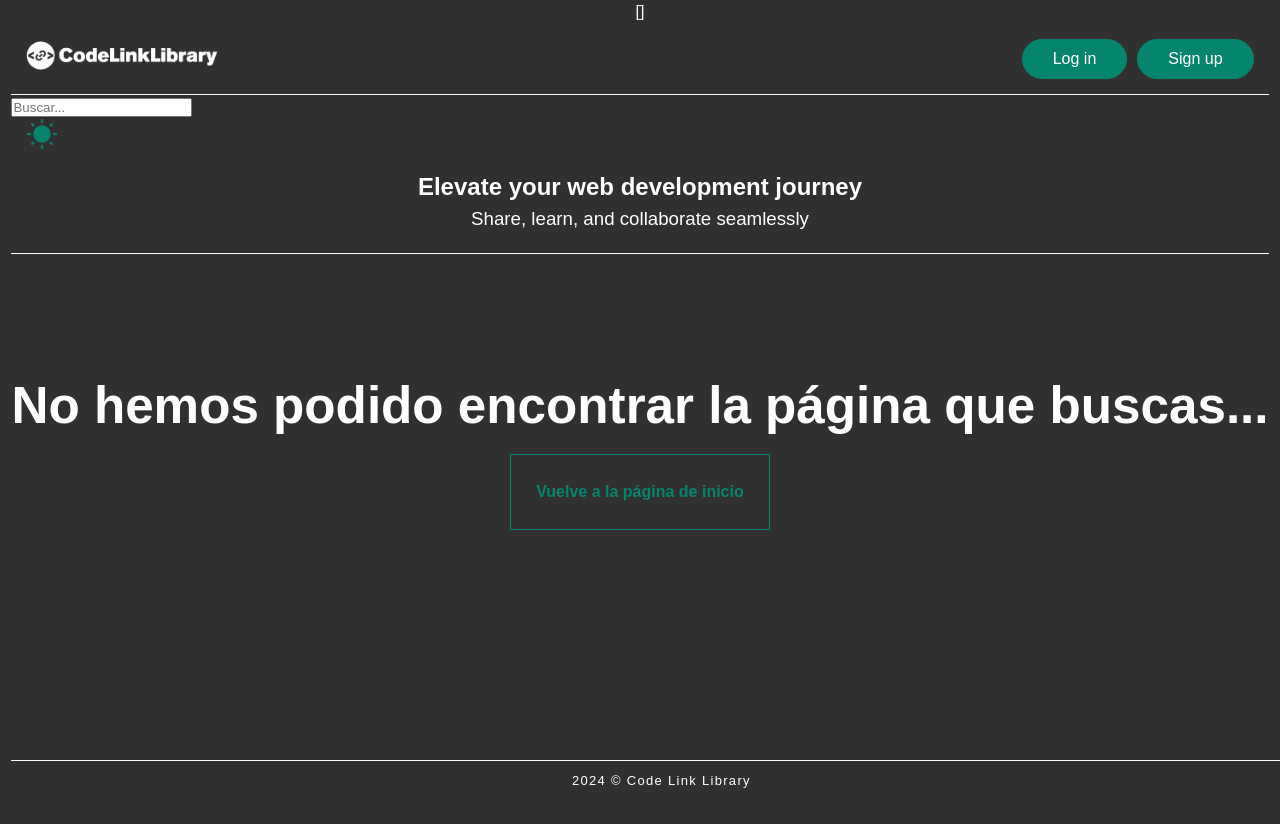
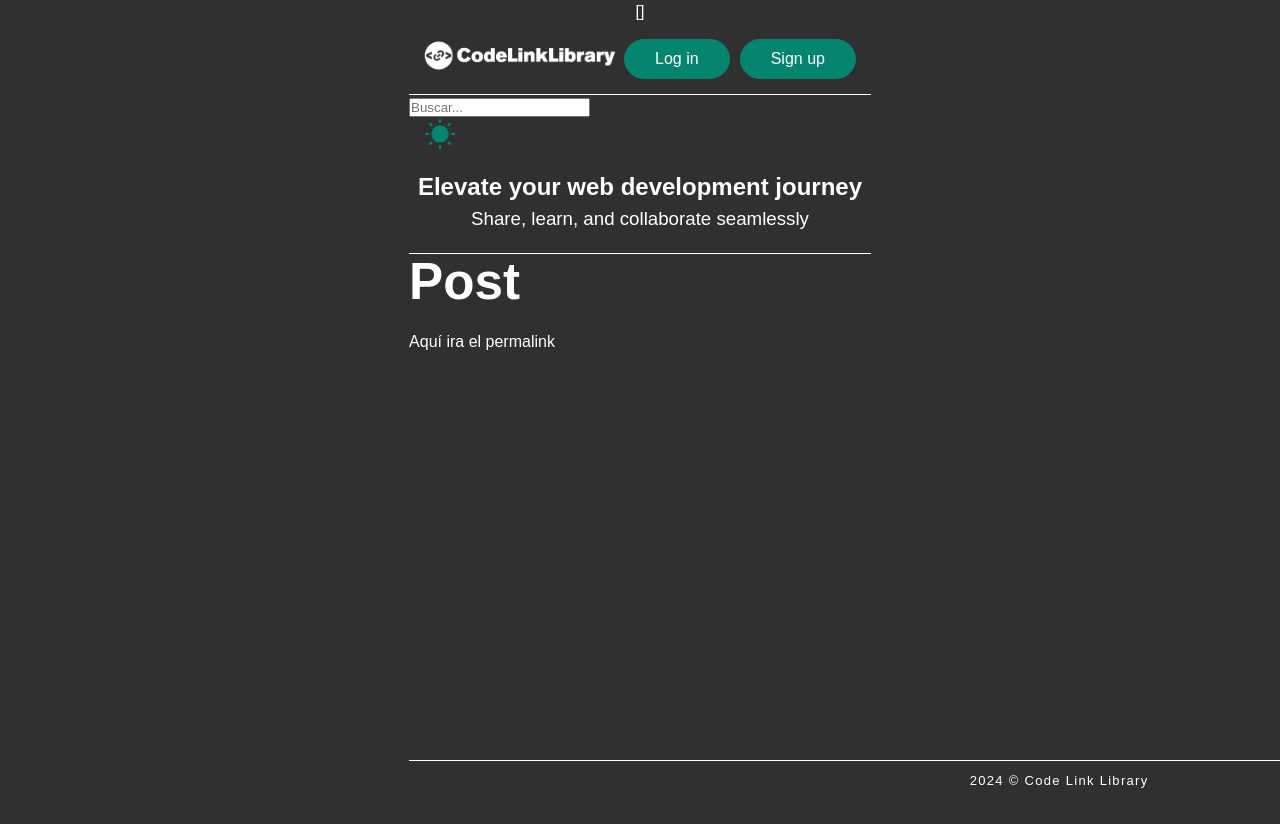
Before and after one commit to helenartola/codeLinkLibraryFront, a React (Vite) app: page /profile in a window 1280 px wide. Built offline with nearby package versions, Linux system fonts and the light colour scheme.

Commit message:
anadimos ProfilePage

```diff
--- a/src/App.jsx
+++ b/src/App.jsx
@@ -9,6 +9,7 @@ import RegisterPage from "./pages/registerpage/RegisterPage";
 import LoginPage from "./pages/loginpage/LoginPage";
 import PostPage from "./pages/postpage/PostPage";
 import NotFoundPage from "./pages/notfoundpage/NotFoundPage";
+import ProfilePage from "./pages/profilepage/ProfilePage";
 
 function App() {
   // Datos para la búsqueda
@@ -34,6 +35,7 @@ function App() {
           <Route path="/registro" element={<RegisterPage />} />
           <Route path="/login" element={<LoginPage />} />
           <Route path="/post/:id" element={<PostPage />} />
+          <Route path="/profile" element={<ProfilePage />} />
           <Route path="*" element={<NotFoundPage />} />
         </Routes>
         <Footer />
--- /dev/null
+++ b/src/pages/profilepage/ProfilePage.jsx
@@ -0,0 +1,10 @@
+const ProfilePage = () => {
+    return (
+      <section>
+        <h1>Post</h1>
+        <p>Aquí ira el permalink</p>
+      </section>
+    );
+  };
+
+  export default ProfilePage;
--- a/src/pages/registerpage/RegisterPage.jsx
+++ b/src/pages/registerpage/RegisterPage.jsx
@@ -2,7 +2,7 @@ import { useState } from 'react'
 import { Navigate } from 'react-router-dom'
 import { useUser } from '../../components/UserContext'
 //import { useUserActions } from '../../hooks/api'
-import './RegisterPage.css'  // Asegúrate de tener el archivo CSS correspondiente
+import './RegisterPage.css'
 
 const RegisterPage = () => {
   const [name, setName] = useState('')
@@ -14,7 +14,7 @@ const RegisterPage = () => {
 
   const handleSubmit = e => {
     e.preventDefault()
-    userActions.register(name, email, password)  // Ajusta el método de registro
+    userActions.register(name, email, password)
       .then(data => {
         setUser(data.data)
       })
```
Also changed, not shown: src/pages/profilepage/ProfilePage.css (added).
